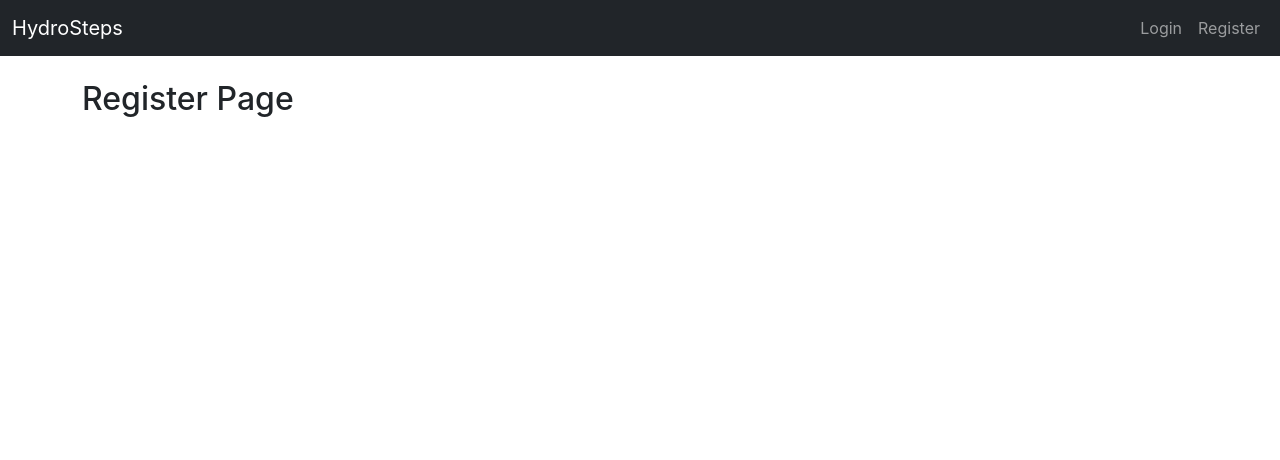
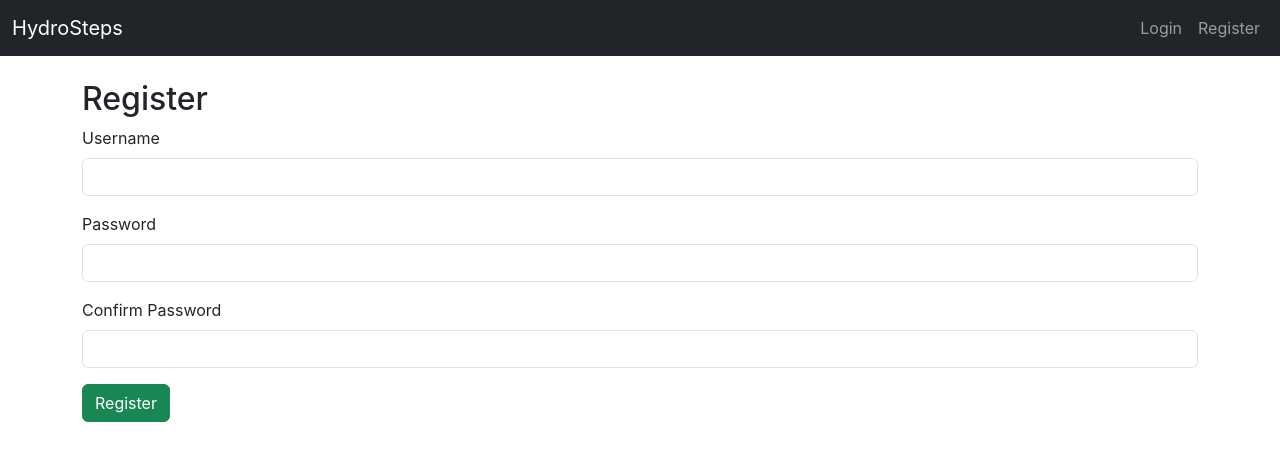
Before and after one commit to Lbrooks13/hydrosteps-frontend, a React (Create React App) app: page /register in a window 1280 px wide. Shown: the top 460 px of the page. Built offline with nearby package versions, Linux system fonts and the light colour scheme.

Commit message:
Fixed register view permissions front/back to allow public access

```diff
--- a/src/pages/RegisterPage.js
+++ b/src/pages/RegisterPage.js
@@ -1,4 +1,75 @@
+import { useState } from 'react';
+import { useNavigate } from 'react-router-dom';
+
 function RegisterPage() {
-    return <h2>Register Page</h2>;
-  }
-  export default RegisterPage;
+  const [username, setUsername] = useState('');
+  const [password1, setPassword1] = useState('');
+  const [password2, setPassword2] = useState('');
+  const [error, setError] = useState('');
+  const navigate = useNavigate();
+
+  const handleRegister = async (e) => {
+    e.preventDefault();
+    setError('');
+
+    if (password1 !== password2) {
+      setError("Passwords do not match.");
+      return;
+    }
+
+    const response = await fetch('http://localhost:8000/api/register/', {
+      method: 'POST',
+      headers: { 'Content-Type': 'application/json' },
+      body: JSON.stringify({ username, password: password1 }),
+    });
+
+    if (response.ok) {
+      navigate('/');
+    } else {
+      const data = await response.json();
+      setError(data?.error || 'Registration failed.');
+    }
+  };
+
+  return (
+    <div>
+      <h2>Register</h2>
+      {error && <p className="text-danger">{error}</p>}
+      <form onSubmit={handleRegister}>
+        <div className="mb-3">
+          <label className="form-label">Username</label>
+          <input
+            type="text"
+            className="form-control"
+            value={username}
+            onChange={(e) => setUsername(e.target.value)}
+            required
+          />
+        </div>
+        <div className="mb-3">
+          <label className="form-label">Password</label>
+          <input
+            type="password"
+            className="form-control"
+            value={password1}
+            onChange={(e) => setPassword1(e.target.value)}
+            required
+          />
+        </div>
+        <div className="mb-3">
+          <label className="form-label">Confirm Password</label>
+          <input
+            type="password"
+            className="form-control"
+            value={password2}
+            onChange={(e) => setPassword2(e.target.value)}
+            required
+          />
+        </div>
+        <button type="submit" className="btn btn-success">Register</button>
+      </form>
+    </div>
+  );
+}
+
+export default RegisterPage;
```
